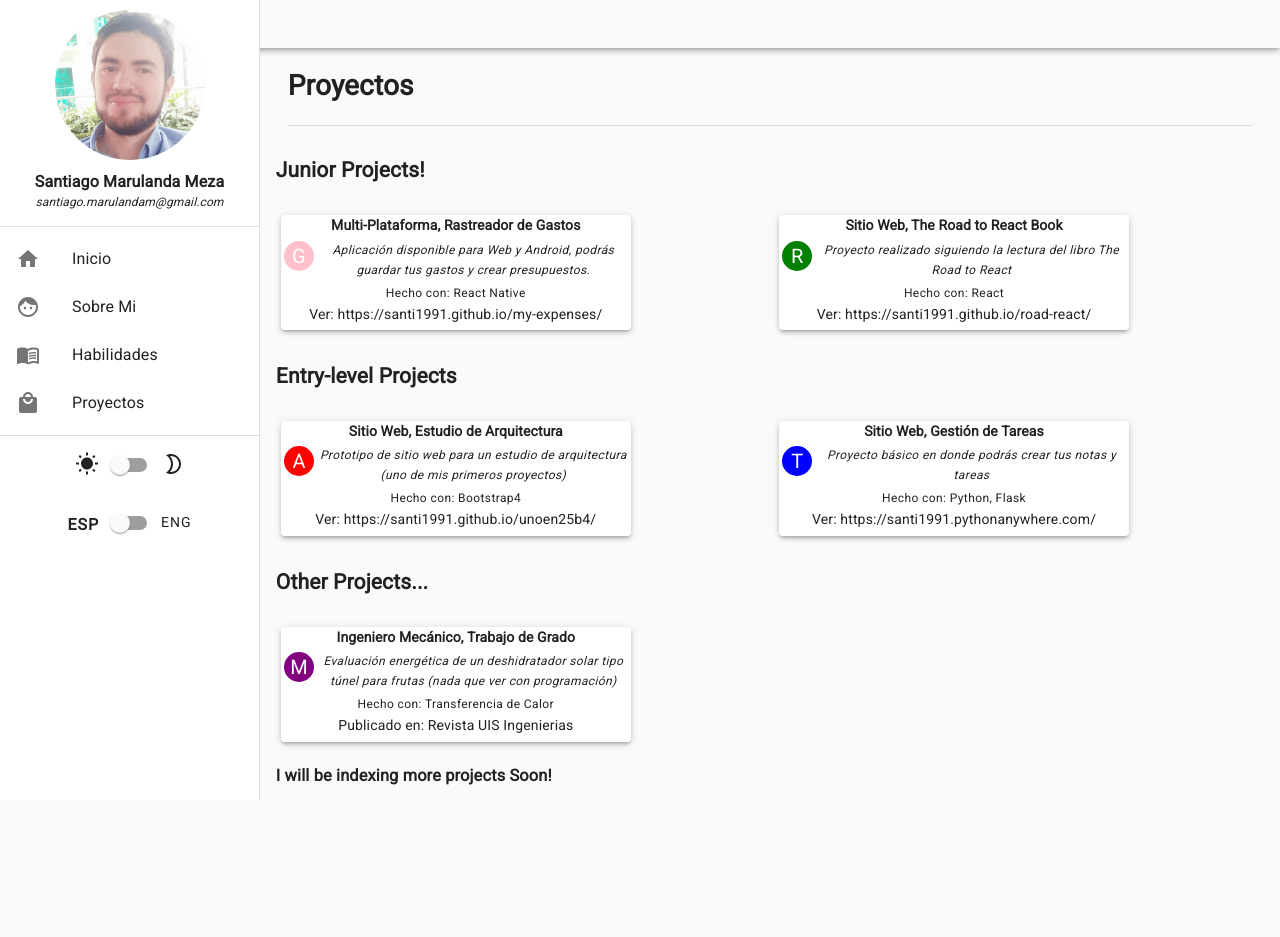
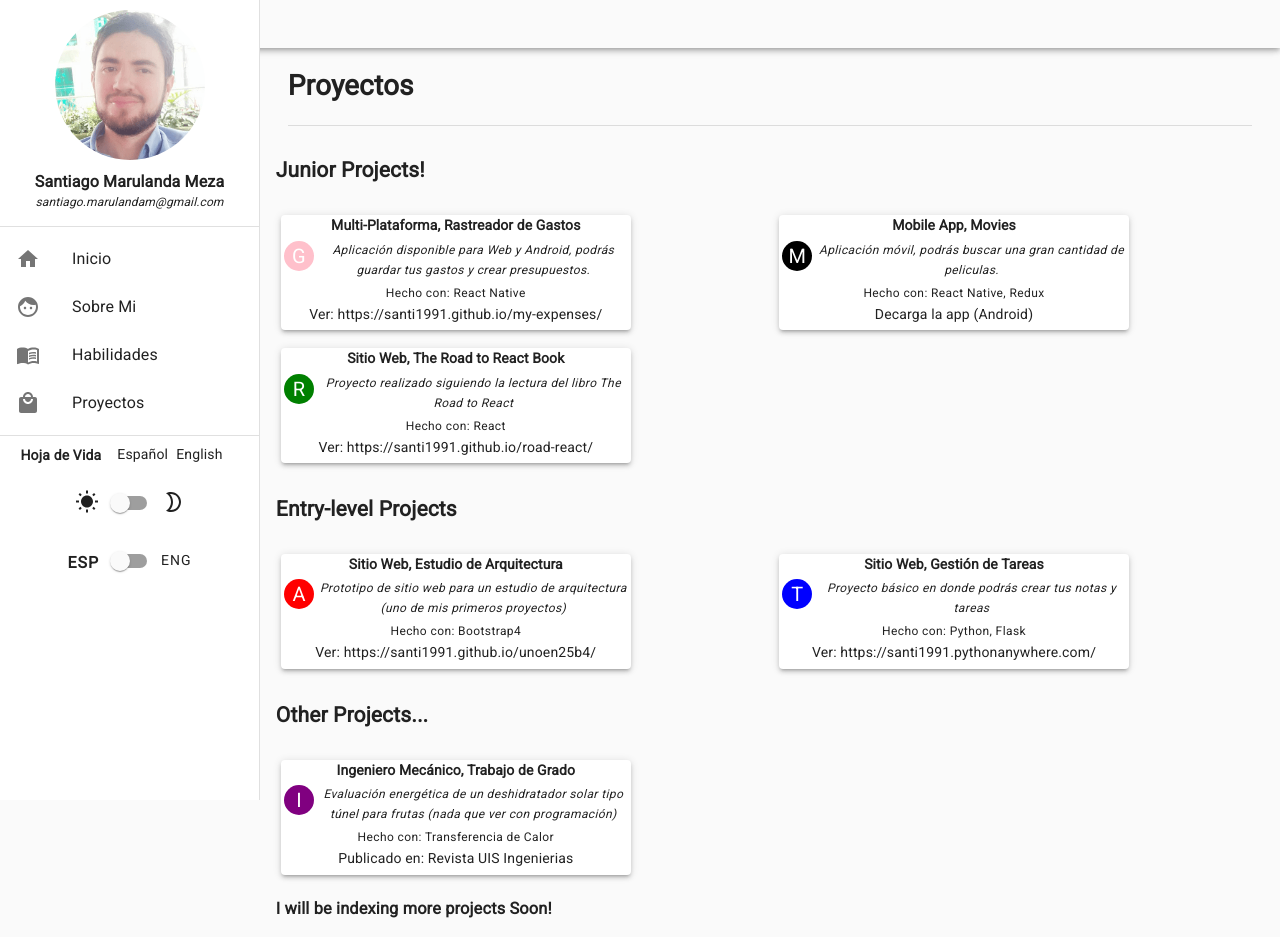
Before and after one commit to santi1991/me, a React (Create React App) app: page /projects in a window 1280 px wide. Before the commit the page ends 804 px from the top, so only its background shows below. Built offline with nearby package versions, Linux system fonts and the light colour scheme.

Commit message:
movie project added and cv added all with links

```diff
--- /dev/null
+++ b/src/utilities/components/CurriculumVitae.js
@@ -0,0 +1,42 @@
+import React from "react";
+import { useTranslation } from 'react-i18next';
+import Grid from '@material-ui/core/Grid';
+import Box from '@material-ui/core/Box';
+import { Typography, Link } from '@material-ui/core';
+
+const CurriculumVitae = () => {
+
+    const { t } = useTranslation();
+
+    const englishLink = 'https://drive.google.com/file/d/16-k9gXROeIc5iRjbShvMx2mOsKhcG82q/view?usp=sharing';
+    const spanishLink =  'https://drive.google.com/file/d/1sPBNydROcDsBiQyL-I7H1deQK8j0F4i6/view?usp=sharing';
+
+    return (
+        <Grid container spacing={2} direction='row' justify='center' alignItems='center'>
+
+            <Typography
+            style={{fontWeight:'bold'}}
+                variant='body2'
+            >
+                {t('Curriculum Vitae')}
+            </Typography>
+
+            <Box display="flex" flexDirection="row" p={1} m={1} bgcolor="background.paper">
+
+                <Typography variant='caption' display="block"  style={{marginRight:8}}>
+                    <Link href={spanishLink} rel='noreferrer' target='_blank' color='inherit' variant='body2'>
+                        Español
+                    </Link>
+                </Typography>
+
+                <Typography variant='caption' display="block"  >
+                    <Link href={englishLink} rel='noreferrer' target='_blank' color='inherit' variant='body2'>
+                        English
+                    </Link>
+                </Typography>
+
+            </Box>
+        </Grid>
+    );
+};
+export default CurriculumVitae;
--- a/src/utilities/components/projects/JuniorProjects.js
+++ b/src/utilities/components/projects/JuniorProjects.js
@@ -21,6 +21,19 @@ const JuniorProjects = () => {
             </Grid>
             <Grid item xs={12} sm={6}>
                 <ProjectsCard
+                    title={'Mobile App'}
+                    subtitle={'Movies'}
+                    avatarLetter={'M'}
+                    avatarColor={'black'}
+                    description={`Aplicación móvil, podrás buscar una gran cantidad de peliculas.`}
+                    madeWith='React Native, Redux'
+                    linkTo={'https://drive.google.com/file/d/1oC1Gin2fVfhrbws4Ywv-VSPV4o31WpKJ/view?usp=sharing'}
+                    linkLabel={'Decarga la app (Android)'}
+                />
+
+            </Grid>
+            <Grid item xs={12} sm={6}>
+                <ProjectsCard
                     title={'Sitio Web'}
                     subtitle={'The Road to React Book'}
                     avatarLetter={'R'}
--- a/src/utilities/components/projects/OtherProjects.js
+++ b/src/utilities/components/projects/OtherProjects.js
@@ -10,7 +10,7 @@ const OtherProjects = () => {
                 <ProjectsCard
                     title={'Ingeniero Mecánico'}
                     subtitle={'Trabajo de Grado'}
-                    avatarLetter={'M'}
+                    avatarLetter={'I'}
                     avatarColor={'purple'}
                     description={`Evaluación energética de un deshidratador solar tipo túnel para frutas\n(nada que ver con programación)`}
                     madeWith='Transferencia de Calor'
--- a/src/utilities/languages/english.json
+++ b/src/utilities/languages/english.json
@@ -23,7 +23,8 @@
         "Database": "Database",
         "Server": "Server",
         "Tools": "Tools",
-        "Popular": "Popular"
+        "Popular": "Popular",
+        "Curriculum Vitae": "Curriculum Vitae"
 
     }
 }
--- a/src/utilities/languages/spanish.json
+++ b/src/utilities/languages/spanish.json
@@ -23,6 +23,7 @@
         "Database": "Base de Datos",
         "Server": "Servidor",
         "Tools": "Utilidades",
-        "Popular": "Popular"
+        "Popular": "Popular",
+        "Curriculum Vitae": "Hoja de Vida"
     }
 }
--- a/src/views/drawer/DrawerContent.js
+++ b/src/views/drawer/DrawerContent.js
@@ -6,7 +6,7 @@ import { ListItem, ListItemIcon, ListItemText, Divider, List } from '@material-u
 import SettleTheme from '../../utilities/components/SettleTheme';
 import SettleLanguage from '../../utilities/components/SettleLanguage';
 import Portrait from '../../utilities/components/Portrait';
-
+import CurriculumVitae from '../../utilities/components/CurriculumVitae';
 
 const DrawerContent = ({ isDrawerOpen, toggleDrawer }) => {
     const { t } = useTranslation();
@@ -33,6 +33,7 @@ const DrawerContent = ({ isDrawerOpen, toggleDrawer }) => {
                 }
             </List>
             <Divider />
+            <CurriculumVitae/>
             <SettleTheme/>
             <SettleLanguage/>
         </>
```
Also changed, not shown: src/utilities/commons/SkillsList.js (line endings or trailing spaces).
